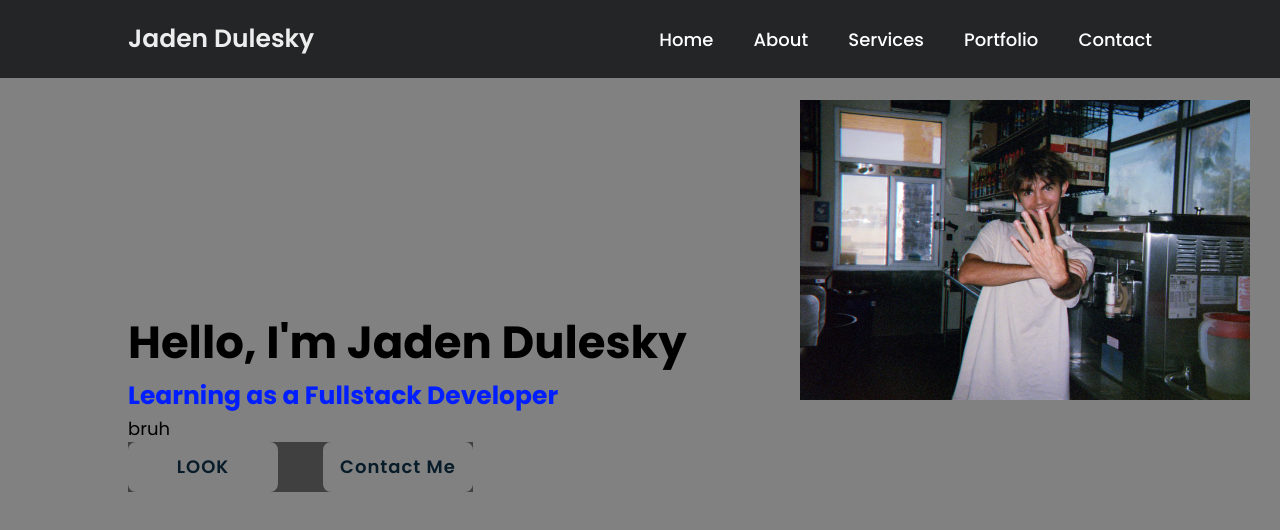
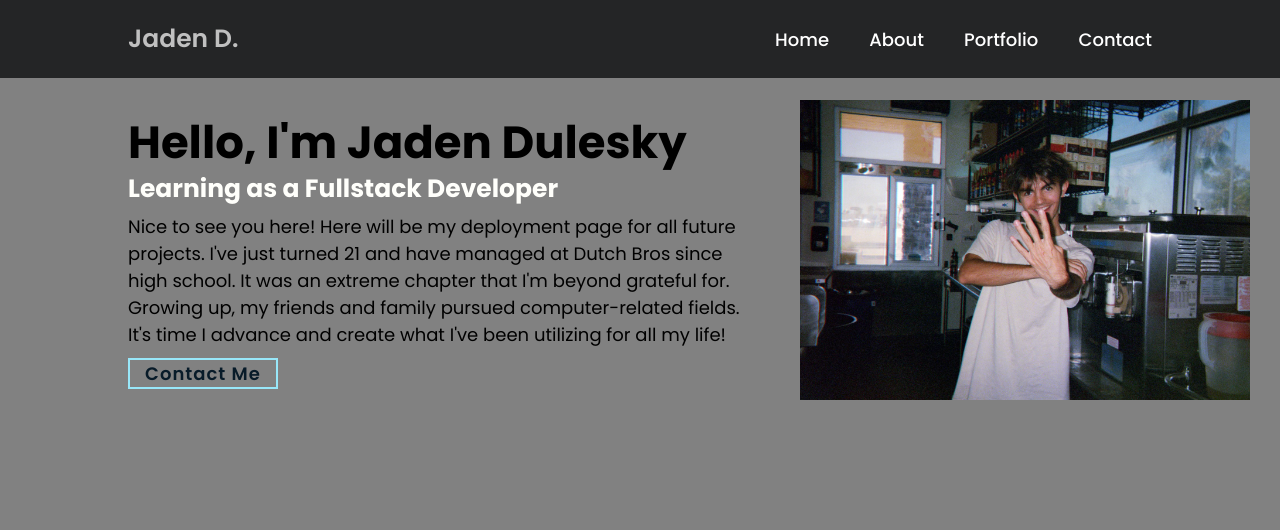
Before and after one commit to DuleskyJ/GITHUB-Portfolio, a plain HTML site: page index.html in a window 1280 px wide. Drawn offline with nearby package versions, Linux system fonts and the light colour scheme.

Commit message:
Cleaning up my HTML & CSS of any unnecessary code while implementing a new button to display all my reference links once presssed

```diff
--- a/index.html
+++ b/index.html
@@ -7,9 +7,6 @@
     <title>Portfolio</title>
     <!-- Link to my CSS -->
     <link rel="stylesheet" href="styles/style.css" />
-
-    <!-- boxicons link -->
-    <link rel="stylesheet" href="https://unpkg.com/boxicons@latest/css/boxicons.min.css">
 
     <!-- remixicons link -->
     <link href="https://cdn.jsdelivr.net/npm/remixicon@4.2.0/fonts/remixicon.css" rel="stylesheet">
@@ -22,11 +19,10 @@
 
   <body>
     <header class="header">
-        <a href="#" class="name">Jaden Dulesky</a>
+        <a href="#" class="name">Jaden D.</a>
           <nav class="navigation">
             <a href="#" class="active">Home</a>
             <a href="#">About</a>
-            <a href="#">Services</a>
             <a href="#">Portfolio</a>
             <a href="#">Contact</a>
           </nav>
@@ -36,12 +32,17 @@
       <div class="home-content">
           <h1> Hello, I'm Jaden Dulesky</h1>
           <h3> Learning as a Fullstack Developer</h3>
-          <p> bruh </p>
-        <div class="buttonbox">
-          <a href="#" class="btn">LOOK</a>
-          <a href="#" class="btn">Contact Me</a>
+          <p> Nice to see you here! Here will be my deployment page for all future projects. I've just turned 21 and have managed at Dutch Bros since high school. It was an extreme chapter that I'm beyond grateful for. Growing up, my friends and family pursued computer-related fields. It's time I advance and create what I've been utilizing for all my life!
+          </p>
+        <input type="checkbox" id="buttonbox" class="buttonbox">
+        <label for="buttonbox" class="btn"> Contact Me </label>
+          <div class="dropLinks">
+          <a href="#"><i class="ri-github-fill"></i> Link 1</a>
+          <a href="#">Link 2</a>
+          <a href="#">Link 3</a>
+          </div>
         </div>
-      </div>
+
 
       <img id="imageofme" src="/assets/021_06.jpg" alt="A photo of me">
 
--- a/styles/style.css
+++ b/styles/style.css
@@ -1,5 +1,5 @@
 body {
-    background: #818181
+    background: #818181;
 }
 
 .header {
@@ -24,7 +24,7 @@ body {
 
 .name {
     font-size: 25px;
-    color: #ededed;
+    color: #C0C0C0;
     text-decoration: none;
     font-weight: 600;
 }
@@ -51,56 +51,70 @@ body {
 }
 
 .home {
-    height: 100vh;
-    justify-content: space-between;
+    height: 30vh;
     display: flex;
     align-items: center;
     padding: 0 0 0 10%;
 }
 
-.home-content {
-    max-width: 600px;
-}
-
 .home-content h1 {
-    display: flex;
     margin-right: 25px;
     font-size: 45px;
     font-weight: 700;
+    line-height: 1.2;
 }
 
 .home-content h3 {
     font-size: 25px;
     font-weight: 700;
-    color: #001eff;
+    color: #fffffb;
 }
 
 .home-content p {
     font-size: 18px;
+    margin: 5px 0 10px;
 }
 
-.home-content .buttonbox {
-    display: flex;
+.home-content {
     justify-content: space-between;
-    width: 345px;
-    height: 50px;
-    background: #404040;
+    width: 625px;
+    height: 1vh;
+    background: #818181;
 }
 
-.buttonbox a {
+.buttonbox {
+    display: none;
+}
+
+.btn {
     display: inline-flex;
+    cursor: pointer;
     justify-content: center;
     align-items: center;
     width: 150px;
-    height: 100%;
     background: #818181;
-    border: 2px solid #818181;
-    border-radius: 8px;
+    border: 2px solid #98e7f9;
     font-size: 18px;
     color: #081b29;
     text-decoration: none;
     font-weight: 600;
     letter-spacing: 1px;
+    transition: background-color 2s ease;
+}
+
+.btn:hover {
+    background-color: #98e7f9;
+}
+
+.dropLinks {
+    display: none;
+    flex-direction: column;
+    height: 75px;
+}
+
+.buttonbox:checked + .btn + .dropLinks {
+    display: flex;
+    flex-direction: column;
 }
 
 #imageofme {
@@ -110,7 +124,6 @@ body {
 }
 
 .home img {
-    /* CSS styles */
     position: absolute;
     top: 60px;
     right: 50px;
```
